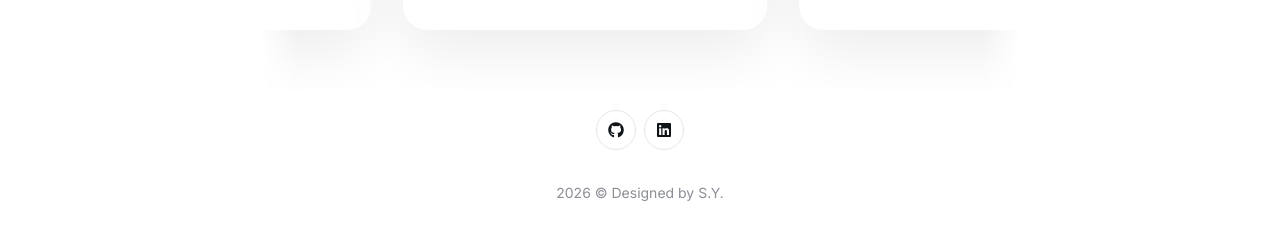
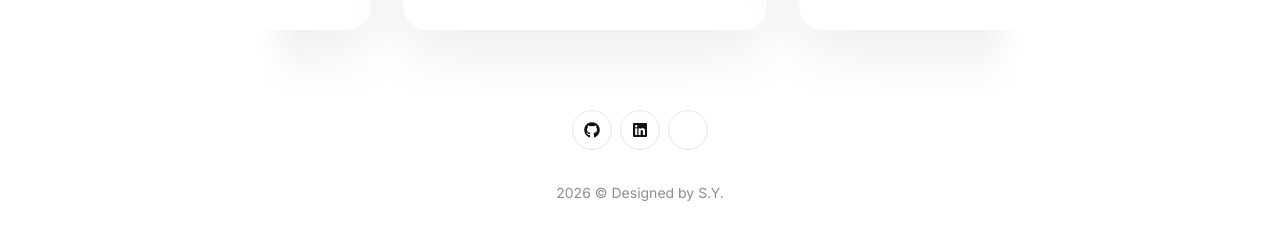
Before and after one commit to shawnyin128/shawnyin128.github.io, a Jekyll site: the page built from index.html, in a window 1280 px wide. Shown: the part 1008-1258 px from the top of the page. Built offline with Jekyll 4.4.1, drawn with Linux system fonts in a browser that asks for light colours; a style sheet for code colours, icons or effects is not loaded.

Commit message:
[icon]: update google scholar

```diff
--- a/_data/settings.yml
+++ b/_data/settings.yml
@@ -113,6 +113,7 @@ mailchimp_settings:
 social:
 - { icon: "fa-brands fa-github", name: "Github", link: "https://github.com/shawnyin128" }
 - { icon: "fa-brands fa-linkedin", name: "LinkedIn", link: "https://www.linkedin.com/in/yxyoung128/" }
+- { icon: "ai ai-google-scholar", name: "Google Scholar", link: "https://scholar.google.com/citations?user=-wu_lCQAAAAJ&hl=en&oi=sra" }
 # - {icon: "fa-brands fa-facebook", name: "Facebook", link: "https://facebook.com"}
 # - {icon: "fa-brands fa-x-twitter", name: "Twitter", link: "https://twitter.com"}
 #- {icon: "fa-brands fa-instagram", name: "Instagram", link: "https://www.instagram.com/shawnyin128/"}
--- a/_includes/head.html
+++ b/_includes/head.html
@@ -25,6 +25,9 @@
   <link rel="preload" href="https://fonts.googleapis.com/css2?family=Inter:wght@400;500;600;700&display=swap" as="style">
   <link href="https://fonts.googleapis.com/css2?family=Inter:wght@400;500;600;700&display=swap" rel="stylesheet">
 
+  <!-- icons -->
+  <link rel="stylesheet" href="https://cdn.jsdelivr.net/gh/jpswalsh/academicons/css/academicons.min.css">
+
   <style>
   {% capture include_to_scssify %}
     {% include main.scss %}
```
